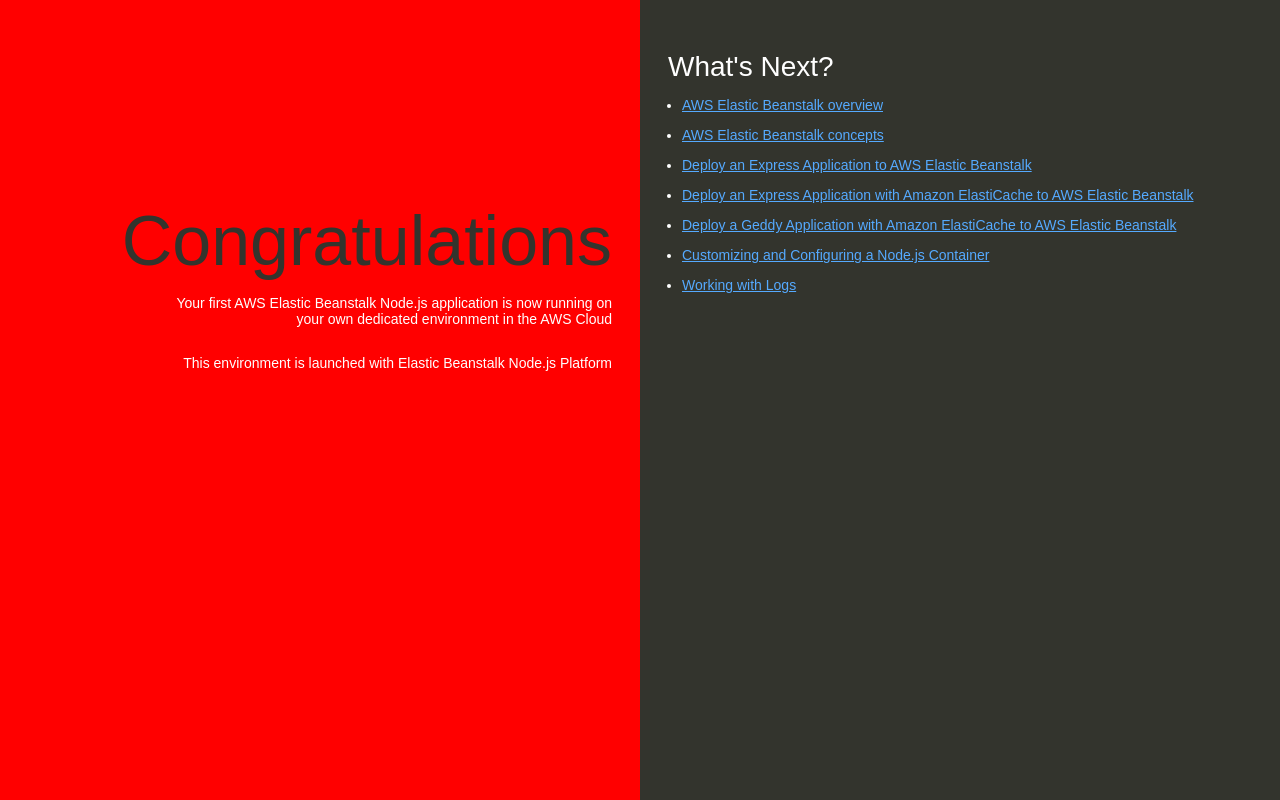
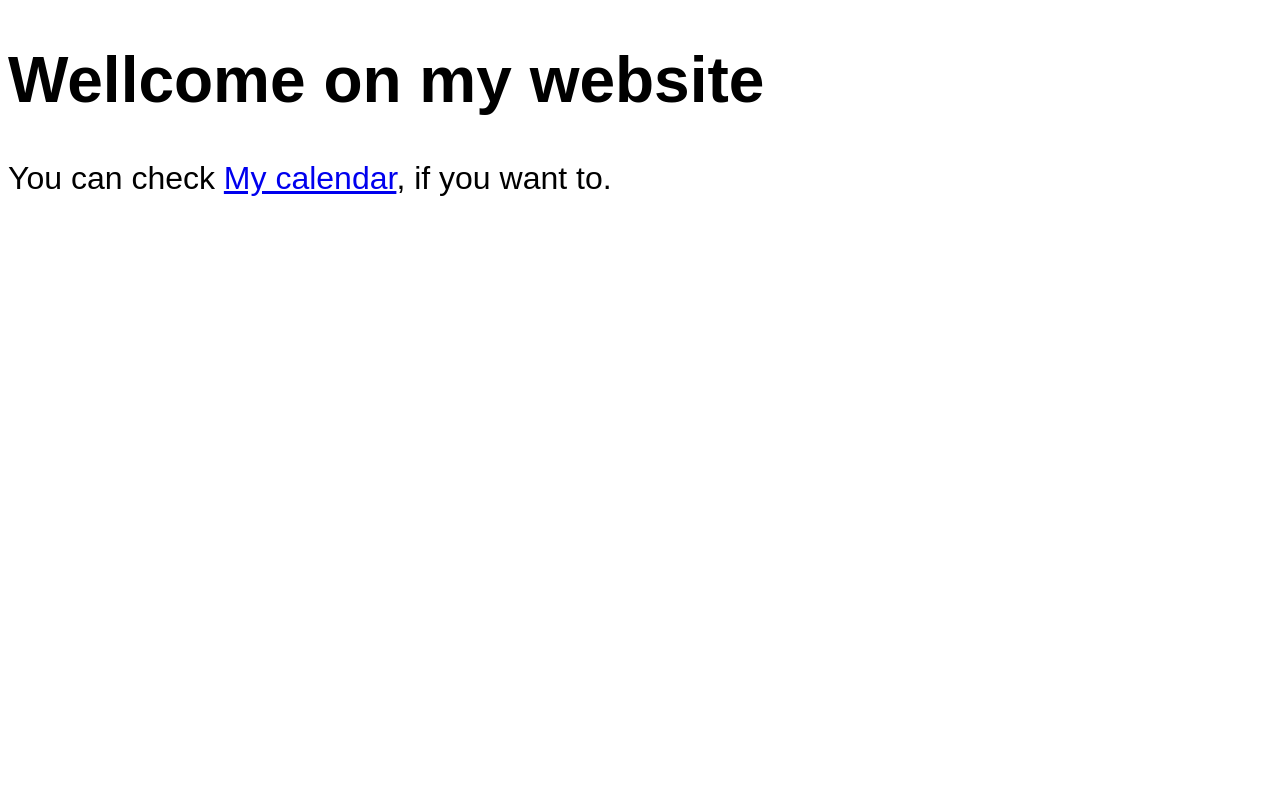
Before and after one commit to Doreapp/mdn-website, a website: page public/index.html in a window 1280 px wide. Drawn offline with Linux system fonts and the light colour scheme.

```diff
--- a/public/general.css
+++ b/public/general.css
@@ -1,5 +1,6 @@
 html {
     font-family: Arial, Helvetica, sans-serif;
+    font-size: 2em;
 }
 
 table {
@@ -47,7 +48,7 @@
     background-color: grey;
 }
 
-#reload-button {
+#btn-reload {
     position: fixed;
     right: 5px;
     top: 5px;
--- a/public/index.html
+++ b/public/index.html
@@ -1,94 +1,14 @@
 <!DOCTYPE html>
 <html>
   <head>
-    <title>Elastic Beanstalk</title>
-    <style>
-      body {
-        color: #ffffff;
-        font-family: Arial, sans-serif;
-        font-size:14px;
-        -moz-transition-property: text-shadow;
-        -moz-transition-duration: 4s;
-        -webkit-transition-property: text-shadow;
-        -webkit-transition-duration: 4s;
-        text-shadow: none;
-      }
-      body.blurry {
-        -moz-transition-property: text-shadow;
-        -moz-transition-duration: 4s;
-        -webkit-transition-property: text-shadow;
-        -webkit-transition-duration: 4s;
-        text-shadow: #fff 0px 0px 25px;
-      }
-      a {
-        color: #55aaff;
-      }
-      .textColumn, .linksColumn {
-        padding: 2em;
-      }
-      .textColumn {
-        position: absolute;
-        top: 0px;
-        right: 50%;
-        bottom: 0px;
-        left: 0px;
+    <title>Antoine Mdn</title>
+    <link rel="stylesheet" href="general.css">
 
-        text-align: right;
-        padding-top: 11em;
-        background-color: red;
-
-      }
-      .textColumn p {
-        width: 75%;
-        float:right;
-      }
-      .linksColumn {
-        position: absolute;
-        top:0px;
-        right: 0px;
-        bottom: 0px;
-        left: 50%;
-
-        background-color: #33342D;
-      }
-
-      h1 {
-        color: #33342D;
-        font-size: 500%;
-        font-weight: normal;
-        margin-bottom: 0em;
-      }
-      h2 {
-        font-size: 200%;
-        font-weight: normal;
-        margin-bottom: 0em;
-      }
-      ul {
-        padding-left: 1em;
-        margin: 0px;
-      }
-      li {
-        margin: 1em 0em;
-      }
-    </style>
   </head>
   <body>
-    <div class="textColumn">
-      <h1>Congratulations</h1>
-      <p>Your first AWS Elastic Beanstalk Node.js application is now running on your own dedicated environment in the AWS Cloud</p>
-      <p>This environment is launched with Elastic Beanstalk Node.js Platform</p>
-    </div>
-    <div class="linksColumn">
-      <h2>What's Next?</h2>
-      <ul>
-        <li><a href="http://docs.aws.amazon.com/elasticbeanstalk/latest/dg/Welcome.html">AWS Elastic Beanstalk overview</a></li>
-        <li><a href="http://docs.aws.amazon.com/elasticbeanstalk/latest/dg/concepts.html">AWS Elastic Beanstalk concepts</a></li>
-        <li><a href="http://docs.aws.amazon.com/elasticbeanstalk/latest/dg/create_deploy_nodejs_express.html">Deploy an Express Application to AWS Elastic Beanstalk</a></li>
-        <li><a href="http://docs.aws.amazon.com/elasticbeanstalk/latest/dg/create_deploy_nodejs_express_elasticache.html">Deploy an Express Application with Amazon ElastiCache to AWS Elastic Beanstalk</a></li>
-        <li><a href="http://docs.aws.amazon.com/elasticbeanstalk/latest/dg/create_deploy_nodejs_geddy_elasticache.html">Deploy a Geddy Application with Amazon ElastiCache to AWS Elastic Beanstalk </a></li>
-        <li><a href="http://docs.aws.amazon.com/elasticbeanstalk/latest/dg/create_deploy_nodejs_custom_container.html">Customizing and Configuring a Node.js Container </a></li>
-        <li><a href="http://docs.aws.amazon.com/elasticbeanstalk/latest/dg/using-features.loggingS3.title.html">Working with Logs</a></li>
-      </ul>
-    </div>
+    <h1>Wellcome on my website</h1>
+    <p>
+      You can check <a href="/calendar">My calendar</a>, if you want to.
+    </p>
   </body>
 </html>
```
Also changed, not shown: app.js (+14 -3 lines), modules/CalendarFetch.js (+56 -47 lines), public/calendar.html (+2 -1 lines), public/calendar.js (+11 -6 lines).
